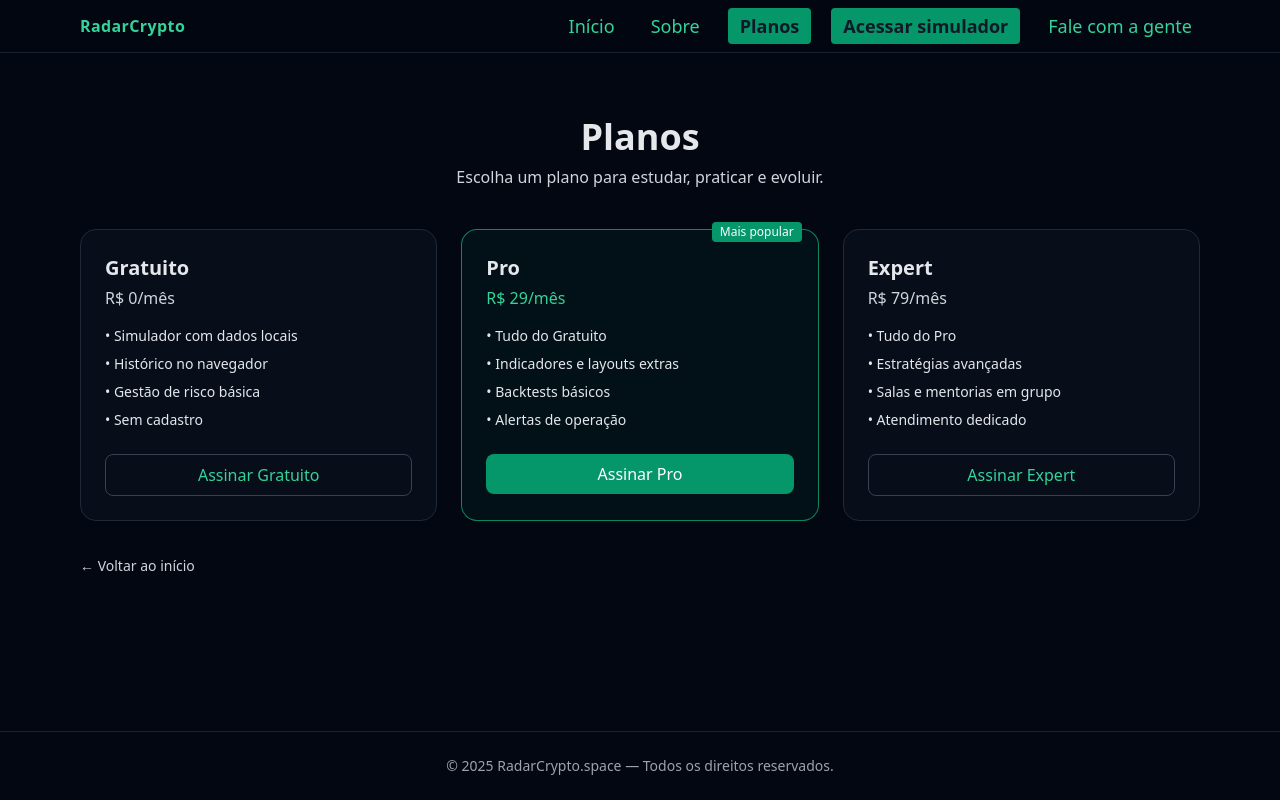
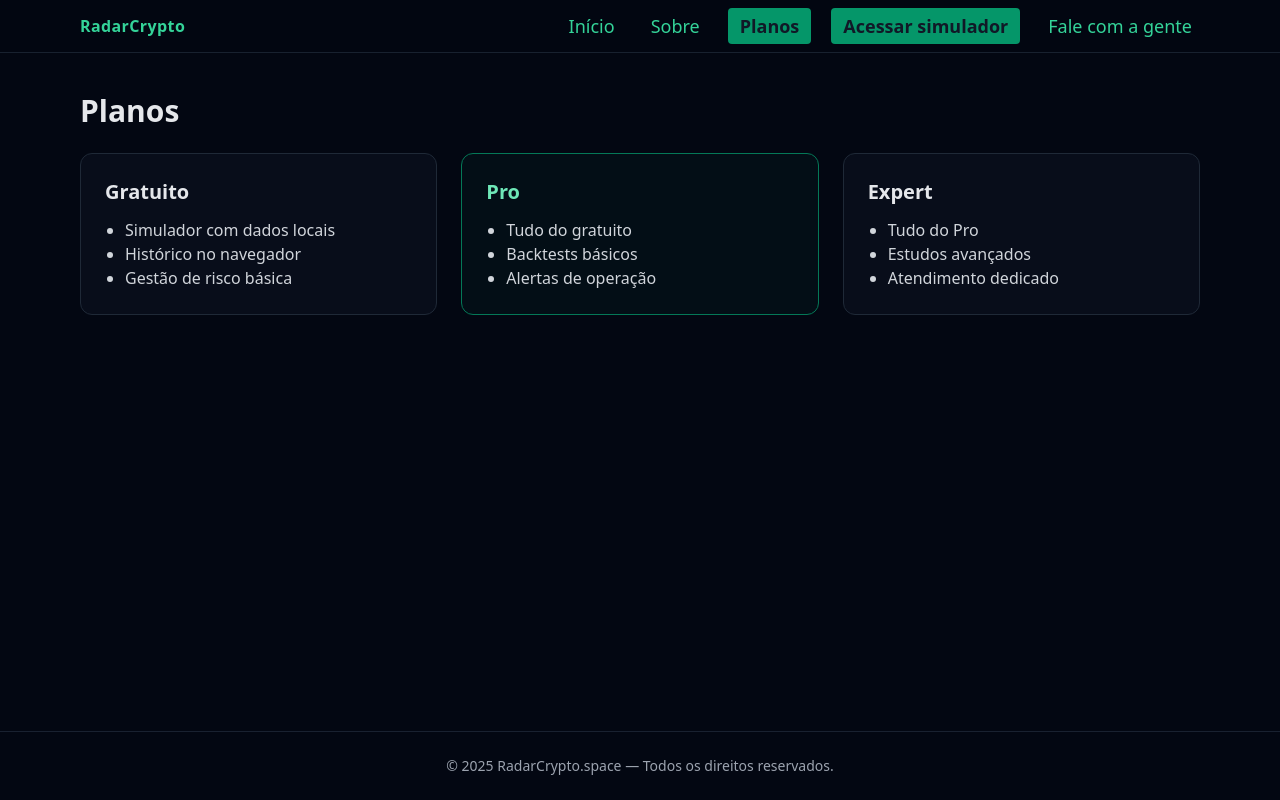
Before and after one commit to Ivanmonteiro-create/radarcripto.space, a Next.js app: page /plans in a window 1280 px wide. Built offline with nearby package versions, Linux system fonts and the light colour scheme.

Commit message:
Update page.tsx

```diff
--- a/app/plans/page.tsx
+++ b/app/plans/page.tsx
@@ -1,59 +1,33 @@
-import PlanCard from "@/components/PlanCard";
-import BackToHome from "@/components/BackToHome";
-
-const plans = [
-  {
-    name: "Gratuito",
-    price: "R$ 0/mês",
-    features: [
-      "Simulador com dados locais",
-      "Histórico no navegador",
-      "Gestão de risco básica",
-      "Sem cadastro",
-    ],
-    ctaHref: "/checkout?plan=free",
-  },
-  {
-    name: "Pro",
-    price: "R$ 29/mês",
-    features: [
-      "Tudo do Gratuito",
-      "Indicadores e layouts extras",
-      "Backtests básicos",
-      "Alertas de operação",
-    ],
-    ctaHref: "/checkout?plan=pro",
-    highlight: true,
-    ribbon: "Mais popular",
-  },
-  {
-    name: "Expert",
-    price: "R$ 79/mês",
-    features: [
-      "Tudo do Pro",
-      "Estratégias avançadas",
-      "Salas e mentorias em grupo",
-      "Atendimento dedicado",
-    ],
-    ctaHref: "/checkout?plan=expert",
-  },
-];
-
-export default function PlansPage() {
+export default function PlanosPage() {
   return (
-    <section className="mx-auto max-w-6xl px-4 py-16">
-      <header className="text-center mb-10">
-        <h1 className="text-3xl md:text-4xl font-bold">Planos</h1>
-        <p className="text-gray-300 mt-2">Escolha um plano para estudar, praticar e evoluir.</p>
-      </header>
-
-      <div className="grid md:grid-cols-3 gap-6">
-        {plans.map((p) => (
-          <PlanCard key={p.name} {...p} />
-        ))}
+    <div className="mx-auto w-full max-w-6xl px-4 py-10">
+      <h1 className="text-3xl font-bold mb-6">Planos</h1>
+      <div className="grid gap-6 md:grid-cols-3">
+        <div className="rounded-xl border border-gray-800 bg-gray-900/40 p-6">
+          <h2 className="text-xl font-semibold">Gratuito</h2>
+          <ul className="mt-3 list-disc pl-5 text-gray-300">
+            <li>Simulador com dados locais</li>
+            <li>Histórico no navegador</li>
+            <li>Gestão de risco básica</li>
+          </ul>
+        </div>
+        <div className="rounded-xl border border-emerald-700 bg-emerald-900/10 p-6">
+          <h2 className="text-xl font-semibold text-emerald-300">Pro</h2>
+          <ul className="mt-3 list-disc pl-5 text-gray-300">
+            <li>Tudo do gratuito</li>
+            <li>Backtests básicos</li>
+            <li>Alertas de operação</li>
+          </ul>
+        </div>
+        <div className="rounded-xl border border-gray-800 bg-gray-900/40 p-6">
+          <h2 className="text-xl font-semibold">Expert</h2>
+          <ul className="mt-3 list-disc pl-5 text-gray-300">
+            <li>Tudo do Pro</li>
+            <li>Estudos avançados</li>
+            <li>Atendimento dedicado</li>
+          </ul>
+        </div>
       </div>
-
-      <BackToHome />
-    </section>
+    </div>
   );
 }
```
